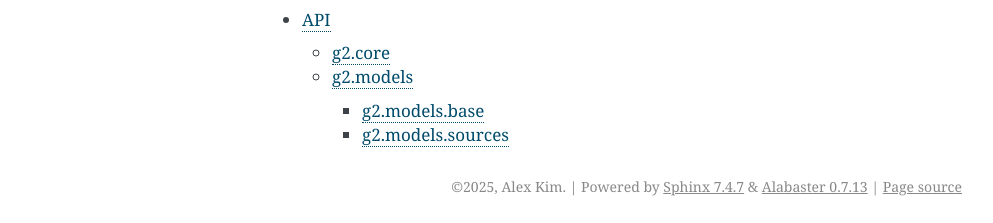
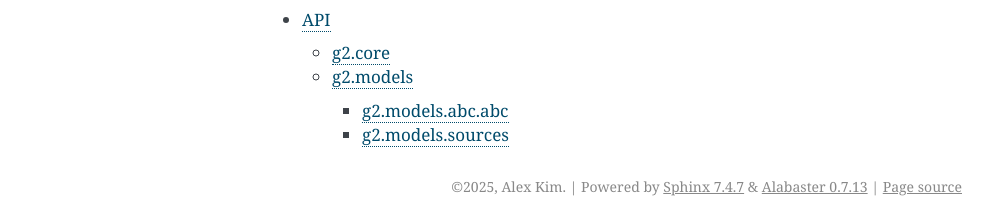
Before and after one commit to AlexGKim/g2, a Sphinx documentation site: the page built from docs/source/index.rst, in a window 1280 px wide. Shown: the part 825-1048 px from the top of the page, without its empty margins (148-1141 px from the left). Built offline with Sphinx 7.4.7, drawn with Linux system fonts in a browser that asks for light colours.

Commit message:
whatever

```diff
--- a/docs/examples/examples_source.py
+++ b/docs/examples/examples_source.py
@@ -82,7 +82,7 @@ flux_densities = [1e-26, 5e-27]  # W/m²/Hz - Primary and Secondary
 positions = [[1e-8, 0], [-1e-8, 0]]  # radians - positions
 source = MultiPoint(flux_densities, positions)
 source.radius = 2e-8  # Set radius to 20 microarcseconds
-#multipoint-end
+# multipoint-end
 
 summary(source)
 
--- a/docs/source/api.rst
+++ b/docs/source/api.rst
@@ -14,12 +14,12 @@ Core functions for HBT and intensity interferometry calculations.
 g2.models
 ---------
 
-g2.models.base
-~~~~~~~~~~~~~~
+g2.models.abc.abc
+~~~~~~~~~~~~~~~~~
 
 Abstract base classes for source models.
 
-.. automodule:: g2.models.base.source
+.. automodule:: g2.models.abc
    :members:
    :undoc-members:
    :show-inheritance:
```
